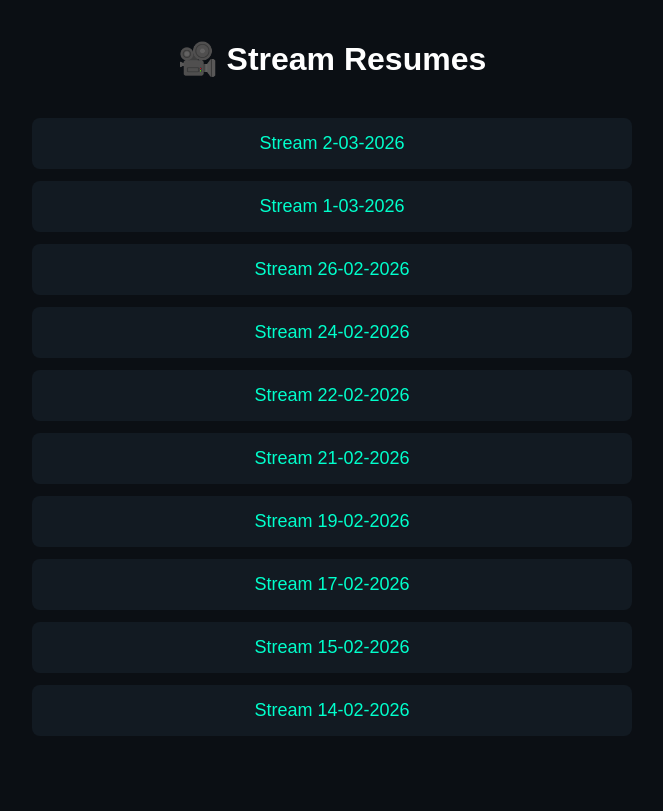
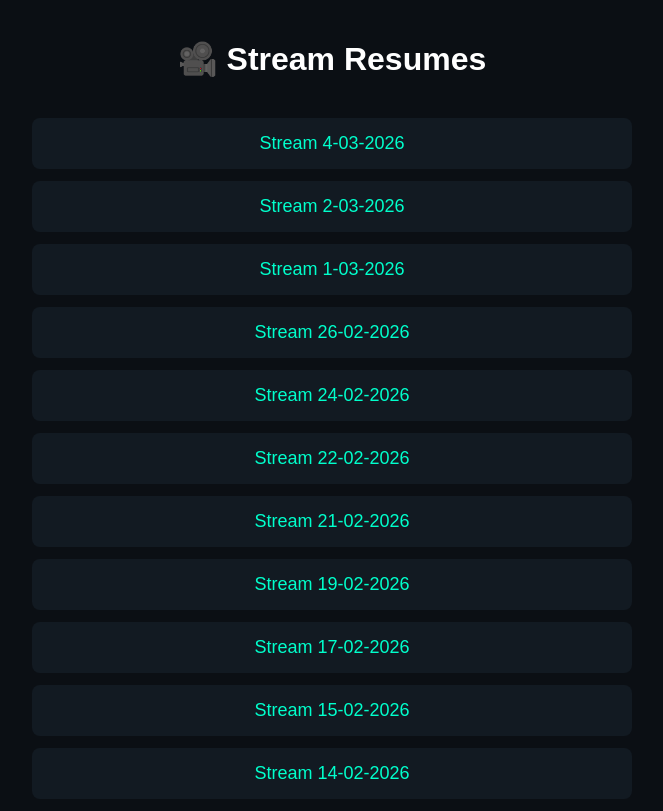
Before and after one commit to lasseroland/lasseroland, a plain HTML site: page index.html in a window 1280 px wide. Shown: the whole page, without its empty margins (308-971 px from the left). Drawn offline with Linux system fonts and the light colour scheme.

Commit message:
Update stream links in index.html
Added a new link for Stream 4-03-2026 and updated existing links.

```diff
--- a/index.html
+++ b/index.html
@@ -49,6 +49,7 @@ h1 {
 
 <div class="container">
 
+<a class="resume-link" href="resumes/2026-03-04.html">Stream 4-03-2026</a>
 <a class="resume-link" href="resumes/2026-03-02.html">Stream 2-03-2026</a>
 <a class="resume-link" href="resumes/2026-03-01.html">Stream 1-03-2026</a>
 <a class="resume-link" href="resumes/2026-02-26.html">Stream 26-02-2026</a>
```
